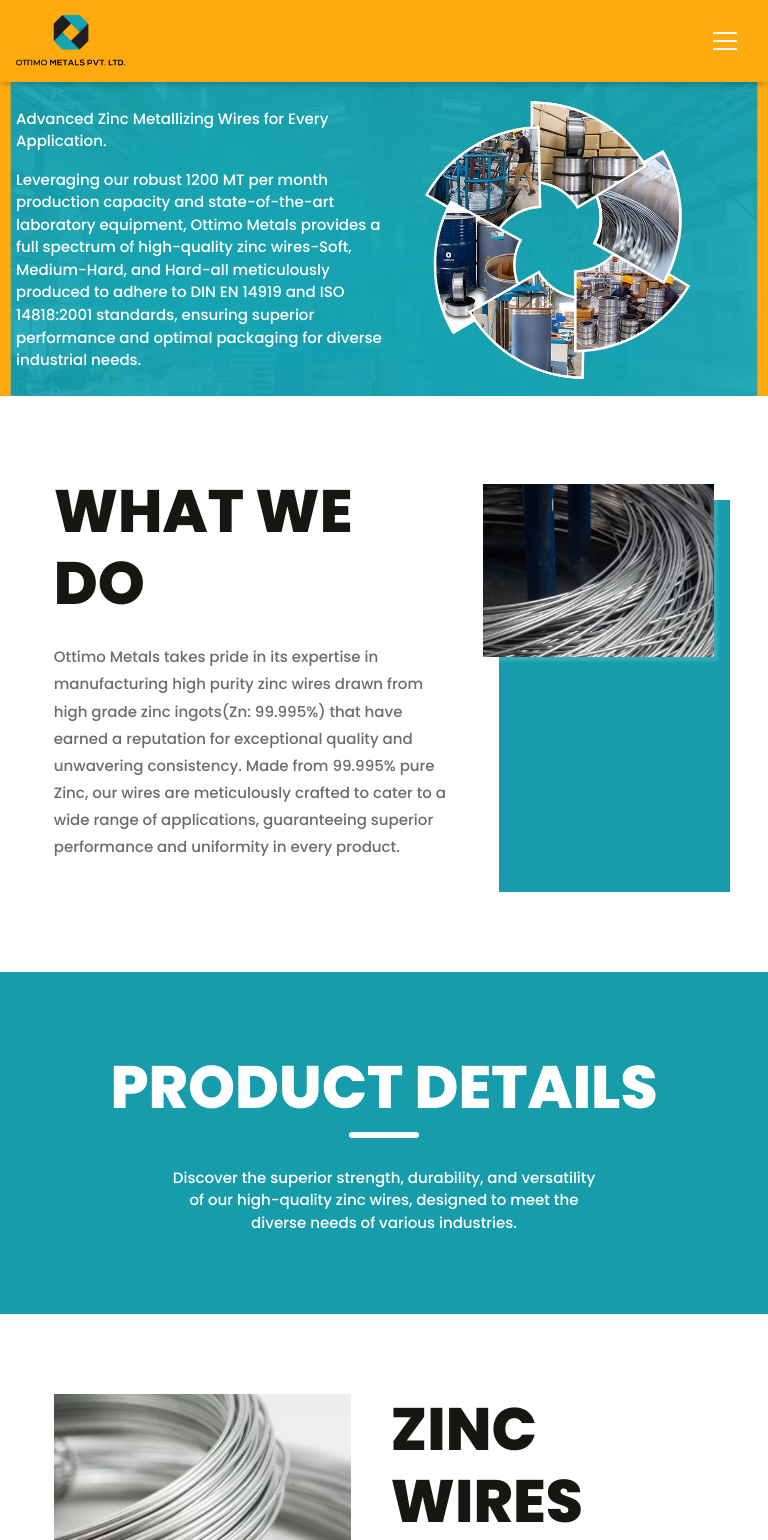
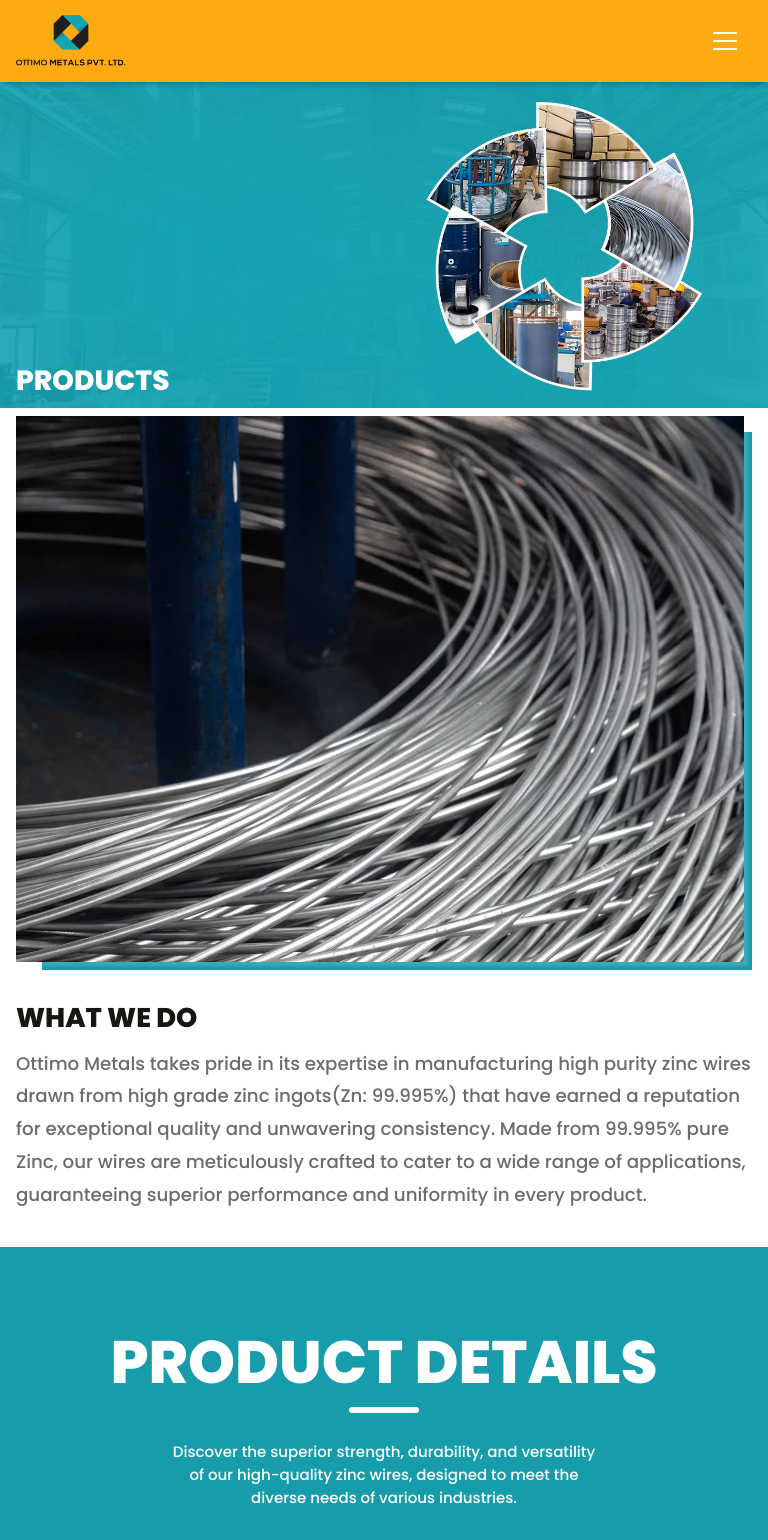
Before and after one commit to josephpal27/Ottimo-Metals, a React (Vite) app: page /products in a window 768 px wide. Shown: the top 1540 px of the page. Built offline with nearby package versions, Linux system fonts and the light colour scheme.

Commit message:
What We Do Mobile view added

```diff
--- a/src/css/About.css
+++ b/src/css/About.css
@@ -47,20 +47,6 @@
         margin-top: 0.4rem;
     }
     .about-banner .banner-content p{
-        display: none;
-    }
-    #banner-moblile-text{
-        padding: 1rem 1rem;
-    }
-    #banner-moblile-text p{
-        color: #171614;
-        font-weight: 500;
-        font-size: calc(0.88rem + 0.5vw);
-    }
-}
-
-@media screen and (min-width: 768px) {
-    #banner-moblile-text{
         display: none;
     }
 }
--- a/src/css/Products.css
+++ b/src/css/Products.css
@@ -41,7 +41,20 @@
 
 /* Mobile screen */
 @media screen and (max-width: 768px) {
-
+    .products-banner{
+        overflow: hidden;
+    }
+    .products-banner img{
+        width: 104%;
+        margin-left: -2%;
+    }
+    .products-banner h1{
+        font-size: calc(1.5rem + 0.5vw);
+        margin-bottom: 0.2rem;
+    }
+    .products-banner p{
+        display: none;
+    }
 }
 /* Banner End */
 
@@ -128,7 +141,34 @@
 
 /* Mobile screen */
 @media screen and (max-width: 768px) {
-
+    .what-we-do{
+        padding: 0.5rem 1rem 0.2rem 1rem;
+        flex-direction: column-reverse;
+    }
+    .what-we-do-content{
+        width: 100%;
+    }
+    .what-we-do-content h2{
+        font-size: calc(1.45rem + 0.5vw);
+        margin-top: 2.5rem;
+    }
+    .what-we-do-content p{
+        font-size: calc(0.9rem + 0.5vw);
+        margin-top: 0.8rem;
+    }
+    .what-we-do-image{
+        width: 100%;
+        padding-right: 0.5rem;
+    }
+    .what-we-do-image img{
+        margin-top: 0;
+    }
+    .what-we-do-image .layer{
+        height: 98.5%;
+        width: 96.5%;
+        right: 0;
+        bottom: -0.5rem;
+    }
 }
 /* What We Do End */
 
--- a/src/index.css
+++ b/src/index.css
@@ -53,5 +53,19 @@ body{
     .banner .banner-content{
         padding: 0.5rem 1rem;
     }
+    #banner-moblile-text{
+        padding: 1rem 1rem;
+    }
+    #banner-moblile-text p{
+        color: #171614;
+        font-weight: 500;
+        font-size: calc(0.88rem + 0.5vw);
+    }
+}
+
+@media screen and (min-width: 768px) {
+    #banner-moblile-text{
+        display: none;
+    }
 }
 /* Banner End */
--- a/src/pages/Products.jsx
+++ b/src/pages/Products.jsx
@@ -23,6 +23,11 @@ const Products = () => {
                     <p data-aos="fade">Leveraging our robust 1200 MT per month production capacity and state-of-the-art laboratory equipment, Ottimo Metals provides a full spectrum of high-quality zinc wires-Soft, Medium-Hard, and Hard-all meticulously produced to adhere to DIN EN 14919 and ISO 14818:2001 standards, ensuring superior performance and optimal packaging for diverse industrial needs.</p>
                 </div>
             </section>
+
+            <div id="banner-moblile-text">
+                <p data-aos="fade">Advanced Zinc Metallizing Wires for Every Application.</p>
+                <p data-aos="fade">Leveraging our robust 1200 MT per month production capacity and state-of-the-art laboratory equipment, Ottimo Metals provides a full spectrum of high-quality zinc wires-Soft, Medium-Hard, and Hard-all meticulously produced to adhere to DIN EN 14919 and ISO 14818:2001 standards, ensuring superior performance and optimal packaging for diverse industrial needs.</p>
+            </div>
 
             {/* What We Do */}
             <section className="what-we-do">
```
